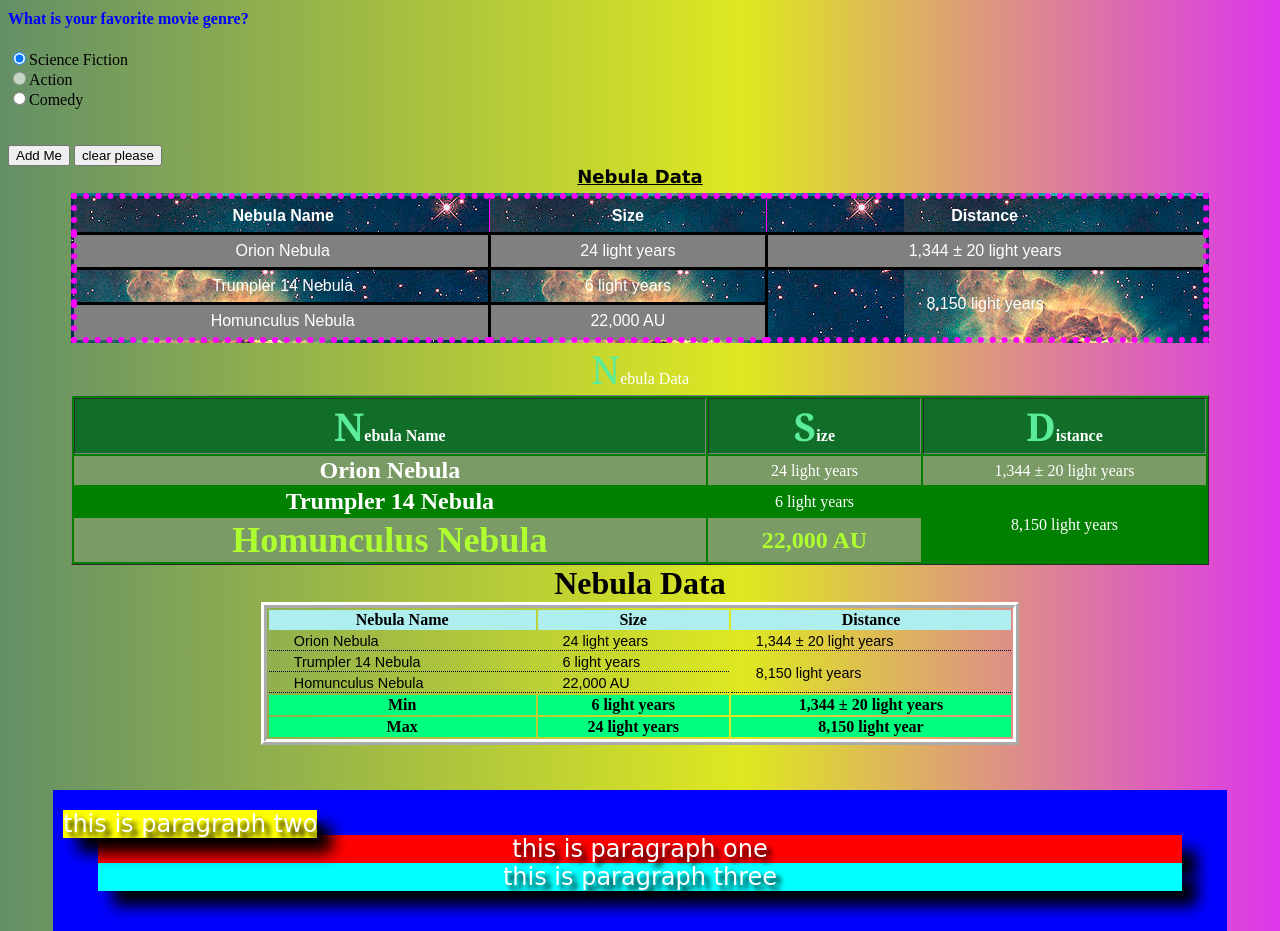
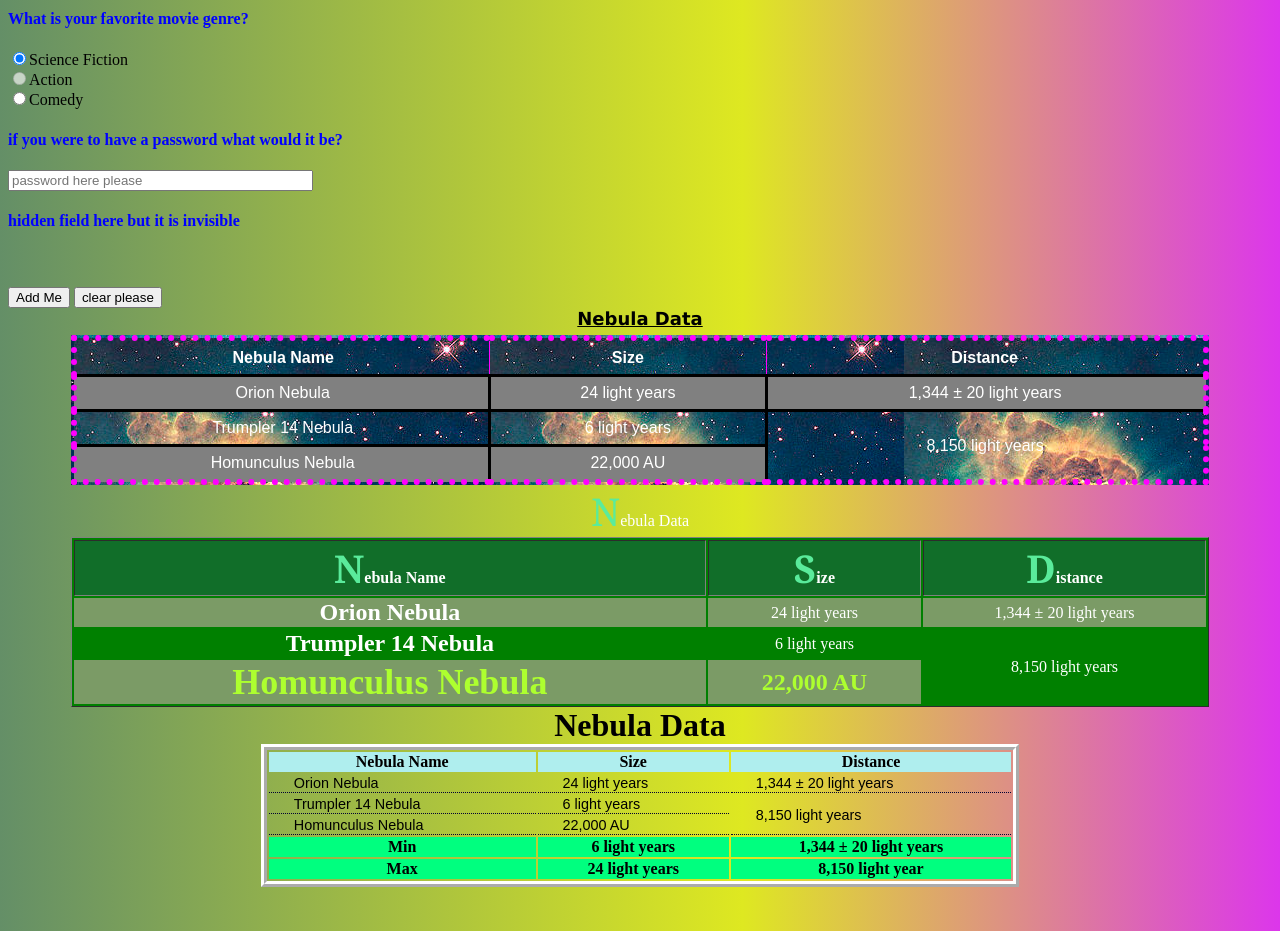
Before and after one commit to msargeant/mattsarg_youtube_tutorial, a plain HTML site: page index.html in a window 1280 px wide. Shown: the part 6460-7391 px from the top of the page. Drawn offline with Linux system fonts and the light colour scheme; a web font is replaced by a local one.

Commit message:
85 basic HTML5 CSS3 form hidden field and password box

```diff
--- a/index.html
+++ b/index.html
@@ -290,6 +290,14 @@
               <br>
               <input type="radio" name="favorite_movie_genre" id="com" value="comedy" accesskey="c" tabindex="9">Comedy
               <br>
+
+              <h4>if you were to have a password what would it be?</h4>
+              <input type="password" name="password" id="password" required="required" size="35" maxlength="25" autocomplete="on" placeholder="password here please" accesskey="p" tabindex="10" pattern="[0-9a-fA-F]{4,8}">
+
+
+              <br>
+              <h4>hidden field here but it is invisible</h4>
+              <input type="hidden" name="hidden_user_id" id="hidden_field" value="1379">
           <br><br>
 
             <input type="submit" value="Add Me" name="submit_button" id="submit_button" accesskey="s" tabindex="2">
```
